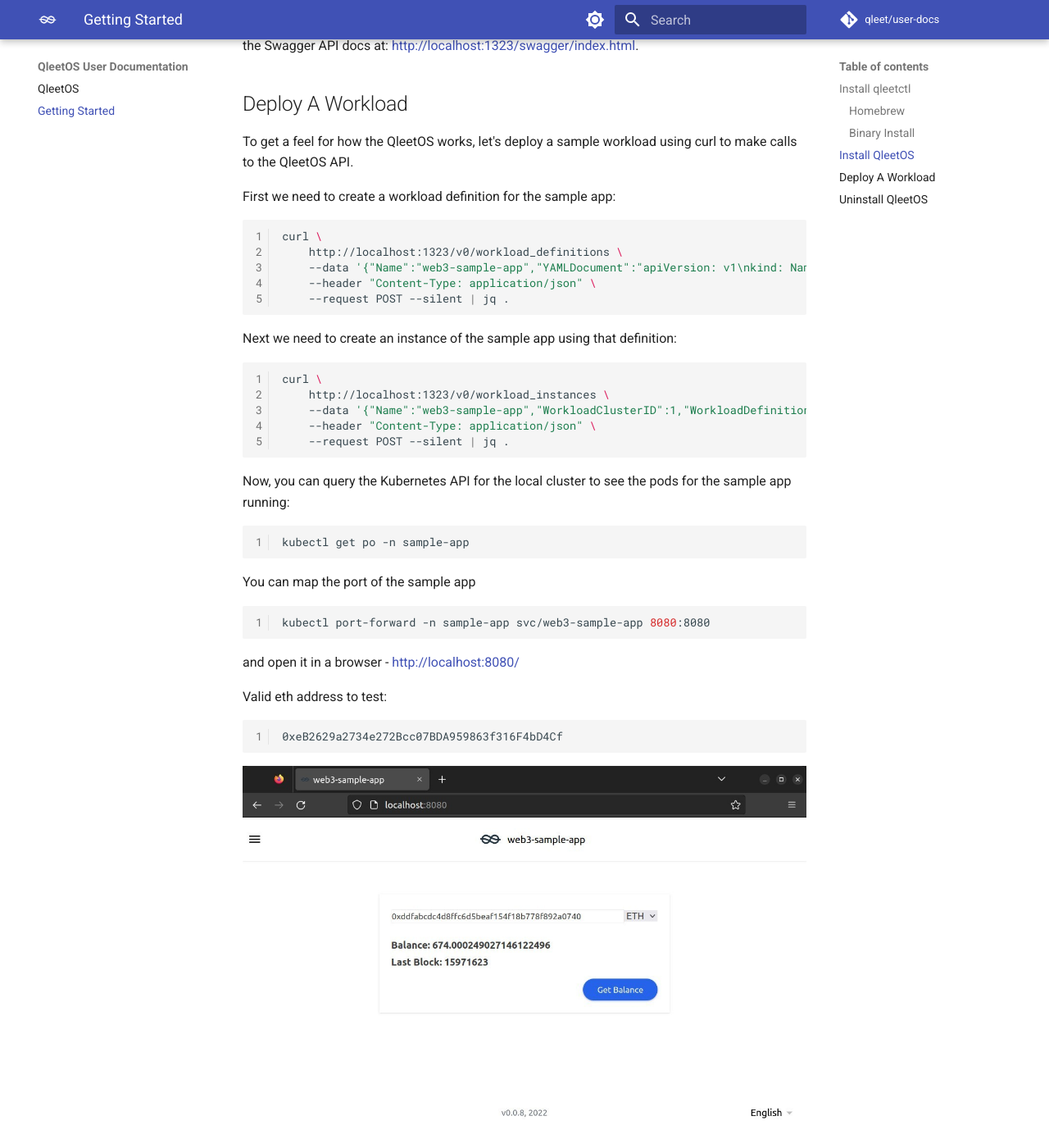
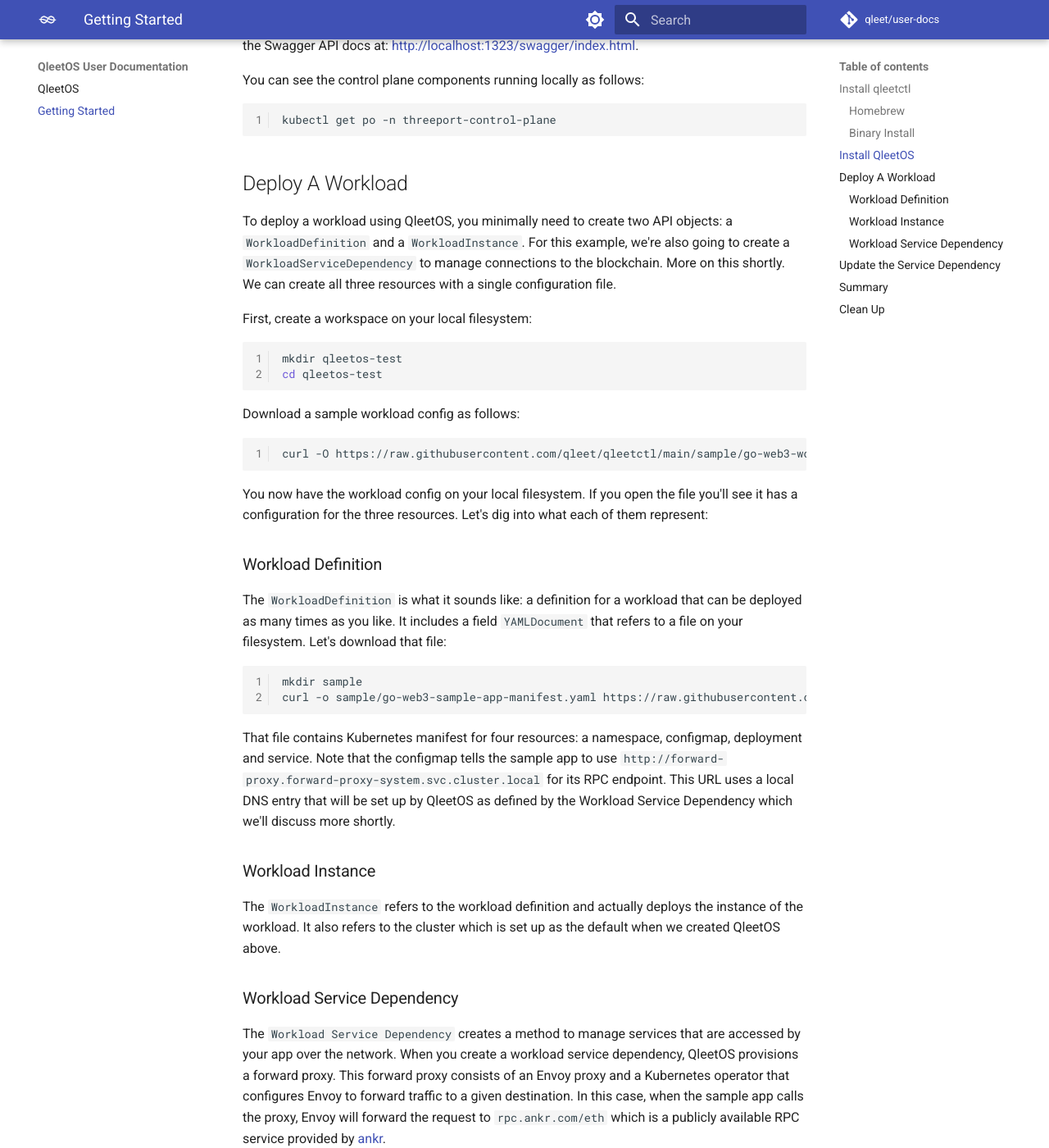
Before and after one commit to qleet/user-docs, an MkDocs documentation site: the page built from docs/getting-started.md, in a window 1280 px wide and 1400 px high, scrolled down 1519 px. Shown: the whole window at 82% size. Built offline with MkDocs 1.6.1 and Material for MkDocs 9.7.7, drawn with Linux system fonts in a browser that asks for light colours; comment, search, counter and statistics services are not loaded; some of the changed text lies outside the part shown.

Commit message:
docs: add updates for latest version of qleetctl
Signed-off-by: Rich Lander <lander2k2@protonmail.com>

````diff
--- a/docs/getting-started.md
+++ b/docs/getting-started.md
@@ -11,7 +11,8 @@
 
 ### Homebrew
 
-[Homebrew](https://brew.sh/) offers the simplest install for Mac and Linux:
+[Homebrew](https://brew.sh/) offers the simplest install for Mac and Linux and
+is the recommended install method:
 
 ```bash
 brew tap qleet/tap
@@ -49,7 +50,7 @@
 To install the QleetOS control plane locally:
 
 ```bash
-qleetctl install
+qleetctl create qleetos --name test
 ```
 
 This will create a local kind Kubernetes cluster and install all of the control
@@ -69,58 +70,191 @@
 running by opening the Swagger API docs at:
 [http://localhost:1323/swagger/index.html](http://localhost:1323/swagger/index.html).
 
+You can see the control plane components running locally as follows:
+
+```bash
+kubectl get po -n threeport-control-plane
+```
+
 ## Deploy A Workload
 
-To get a feel for how the QleetOS works, let's deploy a sample workload using
-curl to make calls to the QleetOS API.
+To deploy a workload using QleetOS, you minimally need to create two API objects:
+a `WorkloadDefinition` and a `WorkloadInstance`.  For this example, we're also
+going to create a `WorkloadServiceDependency` to manage connections to the
+blockchain.  More on this shortly.  We can create all three resources with a
+single configuration file.
 
-First we need to create a workload definition for the sample app:
+First, create a workspace on your local filesystem:
 
 ```bash
-curl \
-    http://localhost:1323/v0/workload_definitions \
-    --data '{"Name":"web3-sample-app","YAMLDocument":"apiVersion: v1\nkind: Namespace\nmetadata:\n  name: sample-app\n---\napiVersion: v1\nkind: ConfigMap\nmetadata:\n  name: web3-sample-app-config\n  namespace: sample-app\ndata:\n  RPCENDPOINT: https://rpc.ankr.com/eth/\n---\napiVersion: apps/v1\nkind: Deployment\nmetadata:\n  name: web3-sample-app\n  namespace: sample-app\nspec:\n  selector:\n    matchLabels:\n      app: web3-sample\n  replicas: 2\n  template:\n    metadata:\n      labels:\n        app: web3-sample\n    spec:\n      containers:\n        - name: web3-sample-app\n          image: ghcr.io/qleet/web3-sample-app:v0.0.10\n          imagePullPolicy: IfNotPresent\n          env:\n            - name: PORT\n              value: '"'8080'"'\n            - name: RPCENDPOINT\n              valueFrom:\n                configMapKeyRef:\n                  name: web3-sample-app-config\n                  key: RPCENDPOINT\n          ports:\n            - containerPort: 8080\n          resources:\n            requests:\n              cpu: '1m'\n              memory: '6Mi'\n            limits:\n              cpu: '3m'\n              memory: '8Mi'\n      restartPolicy: Always\n---\napiVersion: v1\nkind: Service\nmetadata:\n  name: web3-sample-app\n  namespace: sample-app\nspec:\n  selector:\n    app: web3-sample\n  ports:\n    - protocol: TCP\n      port: 8080\n      targetPort: 8080\n\n","UserID":1}' \
-    --header "Content-Type: application/json" \
-    --request POST --silent | jq .
+mkdir qleetos-test
+cd qleetos-test
 ```
 
-Next we need to create an instance of the sample app using that definition:
+Download a sample workload config as follows:
 
 ```bash
-curl \
-    http://localhost:1323/v0/workload_instances \
-    --data '{"Name":"web3-sample-app","WorkloadClusterID":1,"WorkloadDefinitionID":1}' \
-    --header "Content-Type: application/json" \
-    --request POST --silent | jq .
+curl -O https://raw.githubusercontent.com/qleet/qleetctl/main/sample/go-web3-workload.yaml
 ```
 
-Now, you can query the Kubernetes API for the local cluster to see the pods for
-the sample app running:
+You now have the workload config on your local filesystem.  If you open the file
+you'll see it has a configuration for the three resources.  Let's dig into what
+each of them represent:
+
+### Workload Definition
+
+The `WorkloadDefinition` is what it sounds like: a definition for a workload
+that can be deployed as many times as you like.  It includes a field
+`YAMLDocument` that refers to a file on your filesystem.  Let's download that
+file:
 
 ```bash
-kubectl get po -n sample-app
+mkdir sample
+curl -o sample/go-web3-sample-app-manifest.yaml https://raw.githubusercontent.com/qleet/qleetctl/main/sample/go-web3-sample-app-manifest.yaml
 ```
 
-You can map the port of the sample app
+That file contains Kubernetes manifest for four resources: a namespace,
+configmap, deployment and service.  Note that the configmap tells the sample app
+to use `http://forward-proxy.forward-proxy-system.svc.cluster.local` for its
+RPC endpoint.  This URL uses a local DNS entry that will be set up by QleetOS as
+defined by the Workload Service Dependency which we'll discuss more shortly.
+
+### Workload Instance
+The `WorkloadInstance` refers to the workload definition and actually deploys
+the instance of the workload.  It also refers to the cluster which is set up as
+the default when we created QleetOS above.
+
+### Workload Service Dependency
+
+The `Workload Service Dependency` creates a method to manage services that are
+accessed by your app over the network.  When you create a workload service
+dependency, QleetOS provisions a forward proxy.  This forward proxy consists of
+an Envoy proxy and a Kubernetes operator that configures Envoy to forward
+traffic to a given destination.  In this case, when the sample app calls the
+proxy, Envoy will forward the request to `rpc.ankr.com/eth` which is a publicly
+available RPC service provided by [ankr](https://www.ankr.com/).
+
+We can now create the workload as follows:
+
 ```bash
-kubectl port-forward -n sample-app svc/web3-sample-app 8080:8080
+qleetctl create workload --config go-web3-workload.yaml
 ```
 
- and open it in a browser - [http://localhost:8080/](http://localhost:8080/)
+This command calls the the Qleet API to create those three Qleet objects.  The
+API notifies the workload controller via the message broker.  The workload
+controller processes the workload definition and creates the workload by calling
+the Kubernetes API.  Also, since a workload service dependency was created, the
+workload controller deploys the forward proxy components and configures the
+Envoy proxy.
 
- Valid eth address to test:
+You can see the forward proxy components as follows:
 
-```
-0xeB2629a2734e272Bcc07BDA959863f316F4bD4Cf
+```bash
+kubectl get po -n forward-proxy-system
 ```
 
-![web3-sample-app](img/web3-sample-app.jpg)
+You should see a pair of pods for the `forward-proxy-server` deployment.  These
+are the Envoy proxy.  Also, you should find a
+`forward-proxy-controller-manaager`.  This is the Kubernetes operator that
+serves as a control plane for Envoy and configures it.  It uses a ForwardProxy
+custom resource that was created by the workload controller.  You can see the
+content of that resource with the following:
 
+```bash
+kubectl get forwardproxy -n forward-proxy-system -oyaml
+```
 
-## Uninstall QleetOS
+Once the forward proxy is running and configured, the sample app can start and
+connect to its RPC endpoint.  You can see that workload with:
+
+```bash
+kubectl get po -n go-web3-sample-app
+```
+
+You can now see the sample by forwarding a local port to it with this command:
+
+```bash
+kubectl port-forward -n go-web3-sample-app svc/go-web3-sample-app 8888:8080
+```
+
+Now visit the app [here](http://localhost:8888).  It will display the balance of
+an Ethereum wallet by getting the information from the blockchain.
+
+## Update the Service Dependency
+
+Next, let's update the service dependency.  Download a new service dependency
+config:
+
+```bash
+curl -O https://raw.githubusercontent.com/qleet/qleetctl/main/sample/go-web3-service-dependency-pokt.yaml
+```
+
+This config file contains a new publicly available RPC endpoint to gain access
+to the Ethereum blockchain.  This one uses the [POKT
+network](https://www.pokt.network/).
+
+Update the serviced dependency:
+
+```bash
+qleetctl update workload-service-dependency --config go-web3-service-dependency-pokt.yaml
+```
+
+This command changes the workload service dependency which prompts the workload
+controller to update the ForwardProxy config.  This triggers the forward proxy
+operator to update the Envoy config.  You can see the updated forward proxy as
+follows:
+
+```bash
+kubectl get forwardproxy -n forward-proxy-system -oyaml
+```
+
+If you try out the sample app again, you'll see it still can access the
+blockchain, but through a different provider.  This service dependency is
+managed independently of the sample app.  No restart, hot reload or config
+reload of any kind is required by the sample app.  It remains using the RPC
+endpoint configured in its configmap and the Envoy proxy forwards the request to
+the correct destination on its behalf.
+
+## Summary
+
+This diagram illustrates the relationships between components introduced in this
+guide.
+
+![QleetOS Getting Started](img/QleetOSGettingStarted.png)
+
+When we installed QleetOS using `qleetctl create qleetos` we created a new
+control plane on a local kind Kubernetes cluster.
+
+When we installed the sample app using `qleetctl create workload` we called the
+API to create the three workload objects: a definition, instance and service
+dependency.  The reconciliation for these objects was carried out by the
+workload controller which created the necessary Kubernetes resources via the
+Kubernetes control plane.  We spun up the sample app itself as well as the
+forward proxy components which manage connections to the Ethereum RPC providers
+needed by the sample app.
+
+When the end user queries the sample app for the balance of an Ethereum wallet,
+the sample app calls the forward proxy server which forwards the request to the
+destination configured by the QleetOS user.
+
+Importantly, all dependencies are created in response to, and only when needed
+by, a tenant workload - the sample app in this case.  In this way QleetOS is
+application-centric.  It responds to app requirements and creates
+dependent services in response to those requirements, as opposed to most
+workload management systems that require infrastructure and support services to
+be installed ahead of time.
+
+## Clean Up
 
 To uninstall the QleetOS control plane locally:
 
 ```bash
-qleetctl uninstall
+qleetctl delete qleetos -n test
 ```
+
+Remove the test configs from you filesystem:
+
+```bash
+cd ../
+rm -rf qleetos-test
+```
````
Also changed, not shown: docs/img/QleetOSGettingStarted.png (added).
